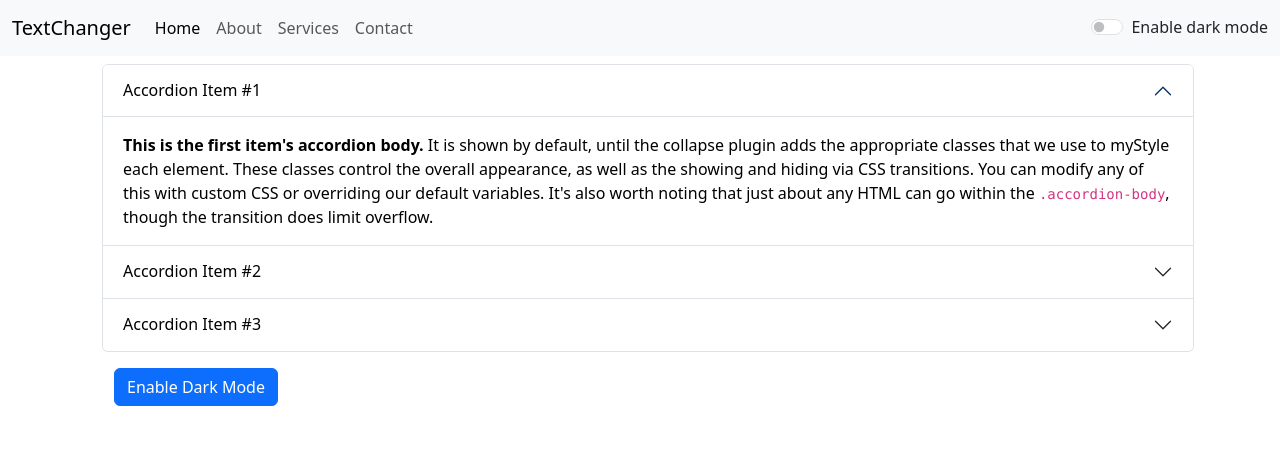
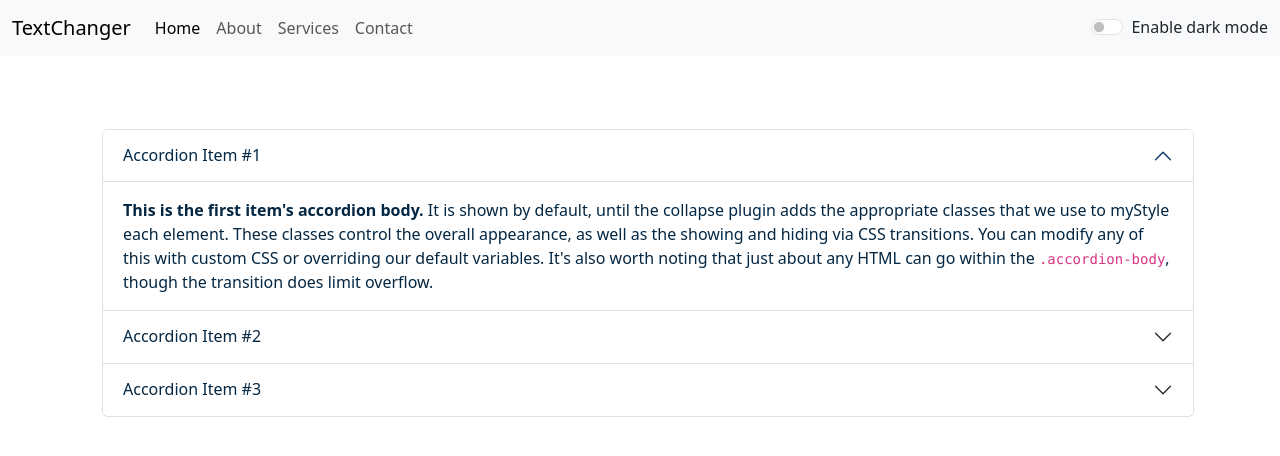
Before and after one commit to Prince3009/Learning-ReactJS, a React (Create React App) app in the folder my-app/: page /about in a window 1280 px wide. Shown: the top 456 px of the page. Built offline with nearby package versions, Linux system fonts and the light colour scheme.

Commit message:
Learning ReactJS

```diff
--- a/my-app/src/App.js
+++ b/my-app/src/App.js
@@ -30,7 +30,7 @@ function App() {
   const toggleMode = () => {
     if(mode === 'light'){
       setMode('dark');
-      document.body.style.backgroundColor = 'grey';
+      document.body.style.backgroundColor = 'rgb(54 102 141)';
       showAlert('Dark mode has been enabled', "success");    //message, type
       //document.title = 'TextChanger - DarkMode';             //When dark mode enabled then the title of the page changes to 'TextChanger - DarkMode'
 
@@ -63,7 +63,7 @@ function App() {
   <div className="container">
   <Routes>
     <Route path="/" element={<TextForm heading="Enter your text below" showAlert={showAlert}/> } />
-    <Route path="/about" element={ <About/> } />
+    <Route path="/about" element={ <About mode={mode} /> } />
   </Routes>
   </div>
   </Router>
--- a/my-app/src/components/About.js
+++ b/my-app/src/components/About.js
@@ -1,19 +1,23 @@
 //Using mutiple states
-import React, {useState} from 'react'
+// import React, {useState} from 'react'
 
-export default function About() {
+export default function About(props) {
 
     // State for the styling of the component, starting with light mode colors
-    const [myStyle, setMyStyle] = useState({
-      color: 'black',
-      backgroundColor: 'white'
-  });
+    //const [myStyle, setMyStyle] = useState({
+  //     color: 'black',
+  //     backgroundColor: 'white'
+  // });
 
+  let myStyle = {
+    color: props.mode === 'dark' ? 'white': '#042743',
+    backgroundColor: props.mode === 'dark' ? 'rgb(36 74 104)' : 'white'
+  }
   // State for the button text, starting with "Enable Dark Mode"
-  const [btnText, setBtnText] = useState('Enable Dark Mode');
+  // const [btnText, setBtnText] = useState('Enable Dark Mode');
 
   // Function to toggle between Dark Mode and Light Mode
-  const toggleMode = () => {
+  /* const toggleMode = () => {
     if(myStyle.color === 'black') {
       setMyStyle({
         color: 'white',
@@ -30,6 +34,7 @@ export default function About() {
       setBtnText('Enable Dark Mode');
     }
   }
+    */
   return (
     <div className='container m-2' style={myStyle}>
       <div className="accordion" id="accordionExample">
@@ -40,7 +45,7 @@ export default function About() {
             </button>
             </h2>
             <div id="collapseOne" className="accordion-collapse collapse show" data-bs-parent="#accordionExample">
-            <div className="accordion-body">
+            <div className="accordion-body" >
                 <strong>This is the first item's accordion body.</strong> It is shown by default, until the collapse plugin adds the appropriate classes that we use to myStyle each element. These classes control the overall appearance, as well as the showing and hiding via CSS transitions. You can modify any of this with custom CSS or overriding our default variables. It's also worth noting that just about any HTML can go within the <code>.accordion-body</code>, though the transition does limit overflow.
             </div>
             </div>
@@ -70,9 +75,9 @@ export default function About() {
           </div>
         </div>
       </div>
-      <div className='container my-3'>
+      {/* <div className='container my-3'>
         <button className="btn btn-primary" onClick={toggleMode}>{btnText}</button>
-      </div>
+      </div> */}
     </div>
   )
 }
--- a/my-app/src/components/Alert.js
+++ b/my-app/src/components/Alert.js
@@ -9,11 +9,15 @@ export default function Alert(props) {
   }
 
   return (
-    // Conditional rendering: display alert only if props.alert is not null
-    props.alert &&  <div className={`alert alert-${props.alert.type} alert-dismissible fade show`} role="alert">
+    // Container div with fixed height to maintain layout consistency
+    <div style={{height : '65px'}}>
+
+    {/* Conditional rendering: display alert only if props.alert is not null */}
+    { props.alert &&  <div className={`alert alert-${props.alert.type} alert-dismissible fade show`} role="alert">
       <strong>{captitalize(props.alert.type)}</strong>: {props.alert.msg}
 
         {/* <button type="button" className="btn-close" data-bs-dismiss="alert" aria-label="Close"></button> */}
+      </div>}
       </div>
 
   )
--- a/my-app/src/components/Navbar.js
+++ b/my-app/src/components/Navbar.js
@@ -2,9 +2,11 @@
 import React from 'react'
 //import PropTypes from 'prop-types'              // Uncomment if using PropTypes for type-checking props
 
+
+// Importing Link from react-router-dom for navigation without page reloads
+import { Link } from 'react-router-dom'
+
 // Navbar component receives `mode` and `toggleMode` props to control appearance and theme-switch functionality
-
-
 export default function Navbar(props) {
   return (
     <>
@@ -17,10 +19,13 @@ export default function Navbar(props) {
         <div className="collapse navbar-collapse" id="navbarNav">
             <ul className="navbar-nav ">
                 <li className="nav-item">
-                    <a className="nav-link active" aria-current="page" href="/">Home</a>
+                    {/* Linking to the Home page with reacter-router-dom*/}
+                    {/* The Link component from react-router-dom replaces traditional <a> tags and href to 'to=' for client-side navigation. Use to="/" for the home page and to="/about" for the About page. */}
+                    <Link className="nav-link active" aria-current="page" to="/">Home</Link>
                 </li>
                 <li className="nav-item">
-                    <a className="nav-link" href="/">About</a>
+                    {/* Linking to the About page with reacter-router-dom*/}
+                    <Link className="nav-link" to="/about">About</Link>
                 </li>
                 <li className="nav-item">
                     <a className="nav-link" href="/">Services</a>
--- a/my-app/src/components/TextForm.js
+++ b/my-app/src/components/TextForm.js
@@ -45,16 +45,18 @@ export default function TextForm(props) {
         <textarea className="form-control" value={text} onChange={handleOnChange} id="myBox" rows="8"></textarea>
         </div>
         {/* mx-3 is used for vertical margins(left and right). It is a bootstrap class  */}
-        <button className="btn btn-primary mx-2" onClick={handleUppercaseClick}>Convert to UPPERCASE</button>
-        <button className="btn btn-primary mx-2" onClick={handleLowercaseClick}>Convert to lowercase</button>
-        <button className="btn btn-primary mx-2" onClick={handleClearClick}>Clear text</button>
-        <button className="btn btn-primary mx-2" onClick={handleSpaces}>Remove extra spaces</button>
+        <button className="btn btn-primary mx-2 my-2" onClick={handleUppercaseClick}>Convert to UPPERCASE</button>
+        <button className="btn btn-primary mx-2 my-2" onClick={handleLowercaseClick}>Convert to lowercase</button>
+        <button className="btn btn-primary mx-2 my-2" onClick={handleClearClick}>Clear text</button>
+        <button className="btn btn-primary mx-2 my-2" onClick={handleSpaces}>Remove extra spaces</button>
 
 
     </div>
     <div className="container my-3">
       <h1>Your text summary</h1>
-      <p>{text.split(" ").length} words and {text.length} characters</p>
+      {/* filter((element) => { return element.length !== 0 }) checks each word's length.
+      Only words with length !== 0 are kept, ensuring no empty strings are counted as words. */}
+      <p>{text.split(" ").filter((element)=>{return element.length !== 0}).length} words and {text.length} characters</p>
       <p>{0.008 * text.split(" ").length} minutes read</p>
       <h2>PREVIEW</h2>
       <p>{text}</p>
```
